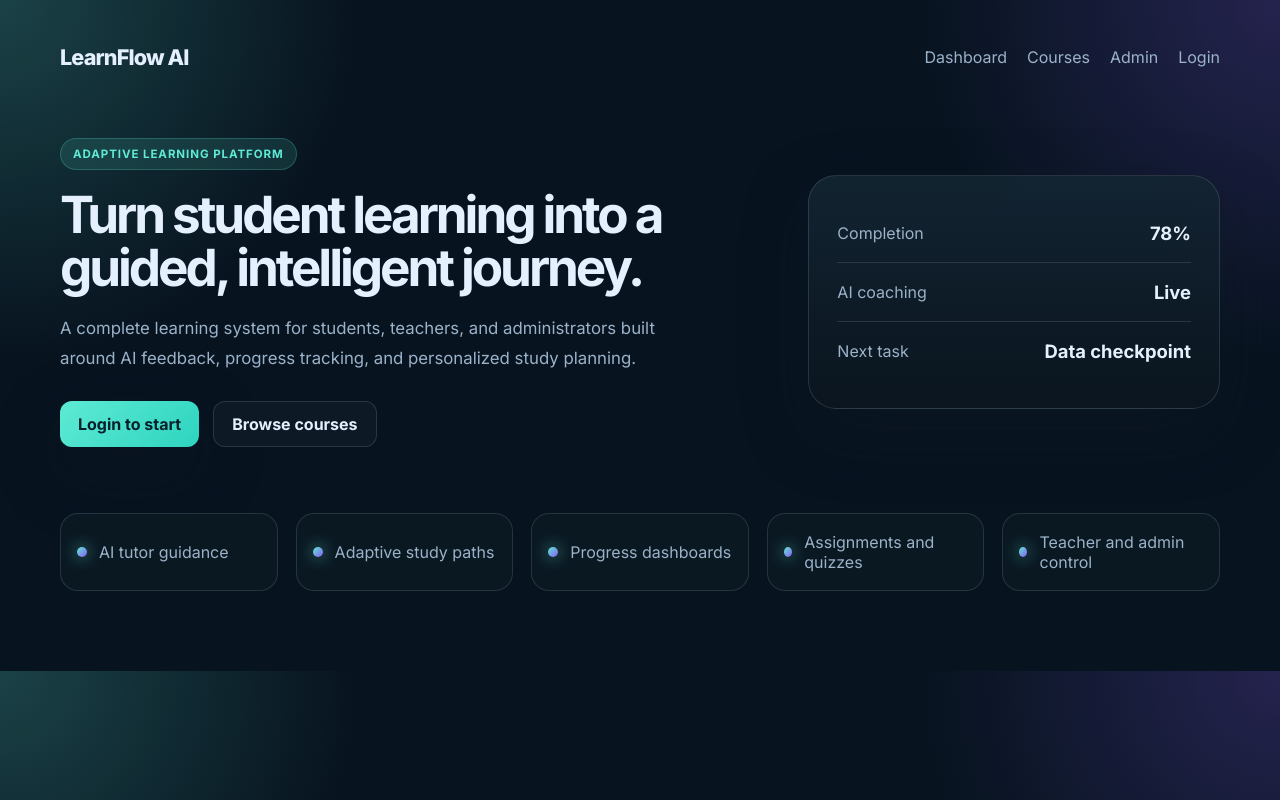
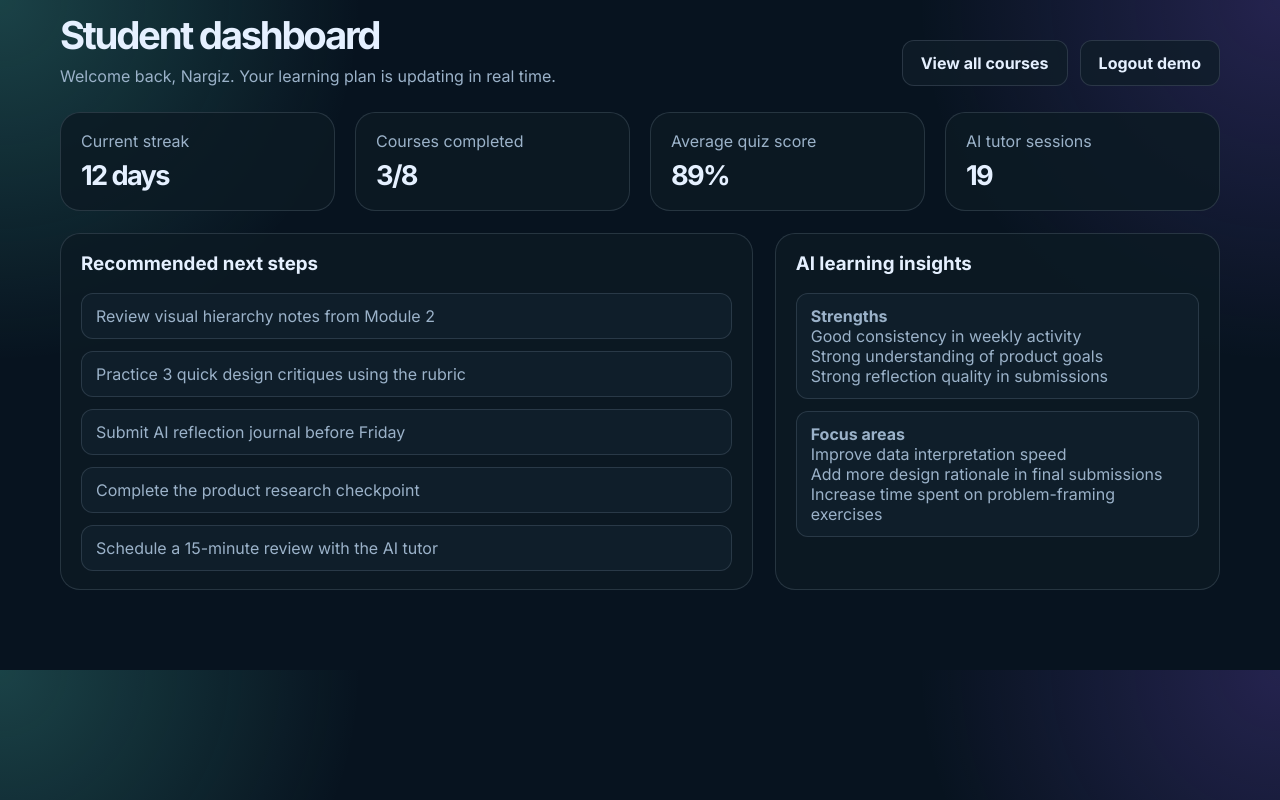
Before and after one commit to globalnexus-max/student-ai-learning-platform, a Next.js app: page /dashboard in a window 1280 px wide. Built offline with nearby package versions, Linux system fonts and the light colour scheme.

Commit message:
Implement a real dashboard data source and render the student dashboard from structured data instead of hardcoded static values.

```diff
--- /dev/null
+++ b/app/api/dashboard/route.ts
@@ -0,0 +1,7 @@
+import { NextResponse } from 'next/server';
+import { getDashboardData } from '@/lib/dashboard-data';
+
+export async function GET() {
+  const data = await getDashboardData();
+  return NextResponse.json(data);
+}
--- a/app/dashboard/page.tsx
+++ b/app/dashboard/page.tsx
@@ -1,63 +1,56 @@
 import Link from 'next/link';
+import { getDashboardData } from '@/lib/dashboard-data';
 
-const features = [
-  'AI tutor guidance',
-  'Adaptive study paths',
-  'Progress dashboards',
-  'Assignments and quizzes',
-  'Teacher and admin control',
-];
+export default async function DashboardPage() {
+  const { metrics, studyPlan, insights } = await getDashboardData();
 
-export default function HomePage() {
   return (
-    <main className="page-shell">
-      <header className="topbar">
-        <div className="brand">LearnFlow AI</div>
-        <nav className="nav">
-          <Link href="/dashboard">Dashboard</Link>
-          <Link href="/courses">Courses</Link>
-          <Link href="/admin">Admin</Link>
-          <Link href="/login">Login</Link>
-        </nav>
+    <main className="dashboard-shell">
+      <header className="page-header">
+        <div>
+          <h1>Student dashboard</h1>
+          <p>Welcome back, Nargiz. Your learning plan is updating in real time.</p>
+        </div>
+        <div style={{ display: 'flex', gap: 12, alignItems: 'center' }}>
+          <Link href="/courses" className="inline-link">View all courses</Link>
+          <Link href="/login" className="inline-link">Logout demo</Link>
+        </div>
       </header>
 
-      <section className="hero">
-        <div className="hero-copy">
-          <span className="eyebrow">Adaptive learning platform</span>
-          <h1>Turn student learning into a guided, intelligent journey.</h1>
-          <p>
-            A complete learning system for students, teachers, and administrators built
-            around AI feedback, progress tracking, and personalized study planning.
-          </p>
-          <div className="cta-row">
-            <Link href="/login" className="primary-btn">Login to start</Link>
-            <Link href="/courses" className="secondary-btn">Browse courses</Link>
+      <section className="metrics-grid">
+        {metrics.map((stat) => (
+          <div key={stat.label} className="metric-card">
+            <span>{stat.label}</span>
+            <strong>{stat.value}</strong>
           </div>
+        ))}
+      </section>
+
+      <section className="content-grid">
+        <div className="panel">
+          <h3>Recommended next steps</h3>
+          <ul className="task-list">
+            {studyPlan.map((item) => (
+              <li key={item}>{item}</li>
+            ))}
+          </ul>
         </div>
 
-        <div className="hero-card">
-          <div className="mini-stat">
-            <span>Completion</span>
-            <strong>78%</strong>
-          </div>
-          <div className="mini-stat">
-            <span>AI coaching</span>
-            <strong>Live</strong>
-          </div>
-          <div className="mini-stat">
-            <span>Next task</span>
-            <strong>Data checkpoint</strong>
-          </div>
+        <div className="list-card">
+          <h3>AI learning insights</h3>
+          <ul className="insight-list">
+            {insights.map((group) => (
+              <li key={group.title}>
+                <strong>{group.title}</strong>
+                <div>
+                  {group.items.map((item) => (
+                    <div key={item}>{item}</div>
+                  ))}
+                </div>
+              </li>
+            ))}
+          </ul>
         </div>
-      </section>
-
-      <section className="feature-grid">
-        {features.map((feature) => (
-          <div key={feature} className="feature-card">
-            <span className="dot" />
-            <p>{feature}</p>
-          </div>
-        ))}
       </section>
     </main>
   );
--- /dev/null
+++ b/lib/dashboard-data.ts
@@ -0,0 +1,98 @@
+export type DashboardMetric = {
+  label: string;
+  value: string;
+};
+
+export type DashboardInsightGroup = {
+  title: string;
+  items: string[];
+};
+
+export type DashboardData = {
+  metrics: DashboardMetric[];
+  studyPlan: string[];
+  insights: DashboardInsightGroup[];
+  courses: Array<{
+    id: string;
+    title: string;
+    level: string;
+    duration: string;
+    description: string;
+    progress: number;
+    tags: string[];
+  }>;
+};
+
+export async function getDashboardData(): Promise<DashboardData> {
+  return {
+    metrics: [
+      { label: 'Current streak', value: '12 days' },
+      { label: 'Courses completed', value: '3/8' },
+      { label: 'Average quiz score', value: '89%' },
+      { label: 'AI tutor sessions', value: '19' },
+    ],
+    studyPlan: [
+      'Review visual hierarchy notes from Module 2',
+      'Practice 3 quick design critiques using the rubric',
+      'Submit AI reflection journal before Friday',
+      'Complete the product research checkpoint',
+      'Schedule a 15-minute review with the AI tutor',
+    ],
+    insights: [
+      {
+        title: 'Strengths',
+        items: [
+          'Good consistency in weekly activity',
+          'Strong understanding of product goals',
+          'Strong reflection quality in submissions',
+        ],
+      },
+      {
+        title: 'Focus areas',
+        items: [
+          'Improve data interpretation speed',
+          'Add more design rationale in final submissions',
+          'Increase time spent on problem-framing exercises',
+        ],
+      },
+    ],
+    courses: [
+      {
+        id: 'ui-design-fundamentals',
+        title: 'UI Design Fundamentals',
+        level: 'Beginner',
+        duration: '4 weeks',
+        description: 'Learn visual hierarchy, color systems, wireframing, and usable interface decisions.',
+        progress: 72,
+        tags: ['Design', 'UI', 'UX'],
+      },
+      {
+        id: 'ai-for-students',
+        title: 'AI for Students',
+        level: 'Intermediate',
+        duration: '6 weeks',
+        description: 'Understand AI concepts, prompt strategies, and practical applications in study workflows.',
+        progress: 46,
+        tags: ['AI', 'Productivity'],
+      },
+      {
+        id: 'product-thinking',
+        title: 'Product Thinking',
+        level: 'Intermediate',
+        duration: '3 weeks',
+        description: 'Build user-centered products through research, problem framing, and rapid prototyping.',
+        progress: 58,
+        tags: ['Product', 'Research'],
+      },
+      {
+        id: 'data-analysis',
+        title: 'Data Analysis Essentials',
+        level: 'Advanced',
+        duration: '5 weeks',
+        description: 'Interpret dashboards, spot trends, and convert raw data into actionable insights.',
+        progress: 35,
+        tags: ['Data', 'Analytics'],
+      },
+    ],
+  };
+}
```
